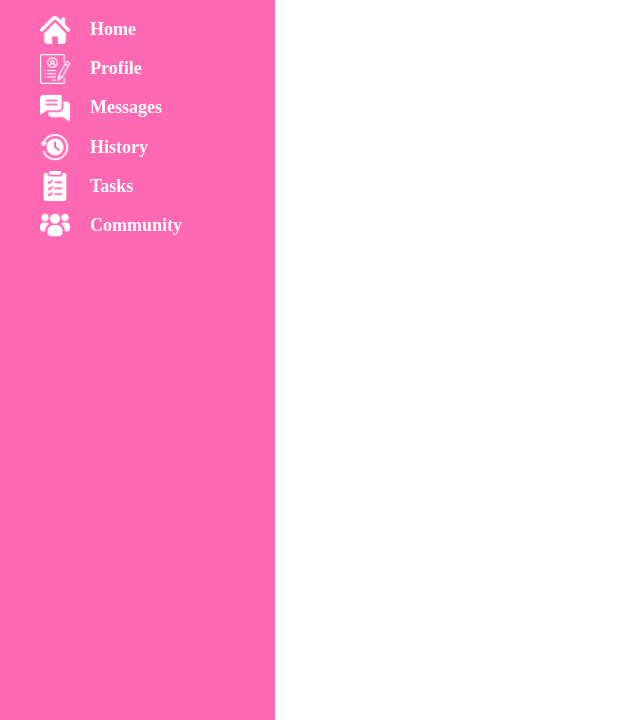
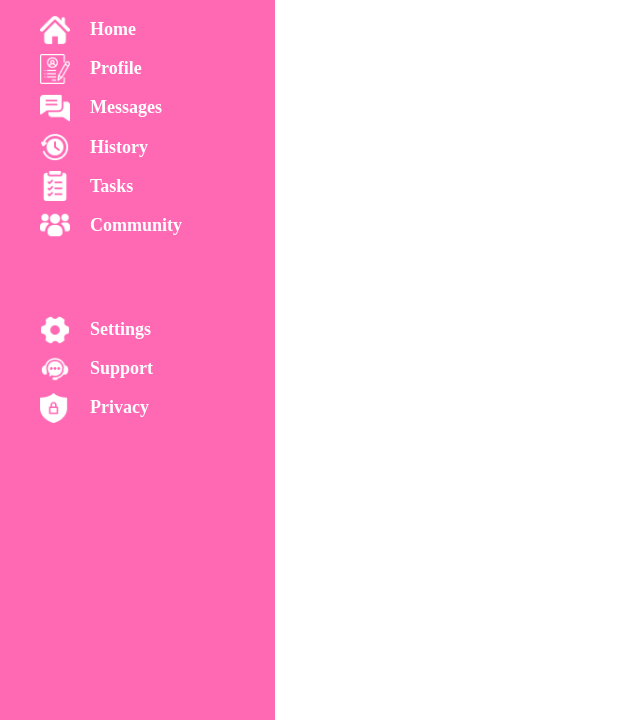
Before and after one commit to ALValdiviesoo/odin-adminDashboard, a plain HTML site: page index.html in a window 1280 px wide. Shown: the part 80-800 px from the top of the page, without its empty margins (0-640 px from the left). Drawn offline with Linux system fonts and the light colour scheme.

Commit message:
Finished menu section

```diff
--- a/index.html
+++ b/index.html
@@ -48,6 +48,18 @@
 
         <div class="subSettings">
 
+          <div class="settingsRow">
+            <img src="./images/setting.png" alt="Settings icon"> <label for="">Settings</label>
+          </div>
+
+          <div class="settingsRow">
+            <img src="./images/customer-service.png" alt="Support icon"> <label for="">Support</label>
+          </div>
+
+          <div class="settingsRow">
+            <img src="./images/privacy.png" alt="Privacy icon"> <label for="">Privacy</label>
+          </div>
+
         </div>
 
       </div>
--- a/styles.css
+++ b/styles.css
@@ -75,9 +75,10 @@ body {
   font-weight: bold;
   font-size: 18px;
   margin-top: 25px;
+  margin-bottom: 0px;
 }
 
-.mainSettings img {
+.mainSettings img, .subSettings img {
   height: auto;
   max-width: 30px;
   margin-left: 40px;
@@ -88,3 +89,12 @@ body {
   align-items: center;
   gap: 20px;
 }
+
+.subSettings {
+  display: grid;
+  grid-template-rows: repeat(3, 1fr);
+  font-weight: bold;
+  font-size: 18px;
+  height: 60%;
+  margin-top: 65px;
+}
```
Also changed, not shown: images/customer-service.png (added), images/privacy.png (added), images/setting.png (added).
